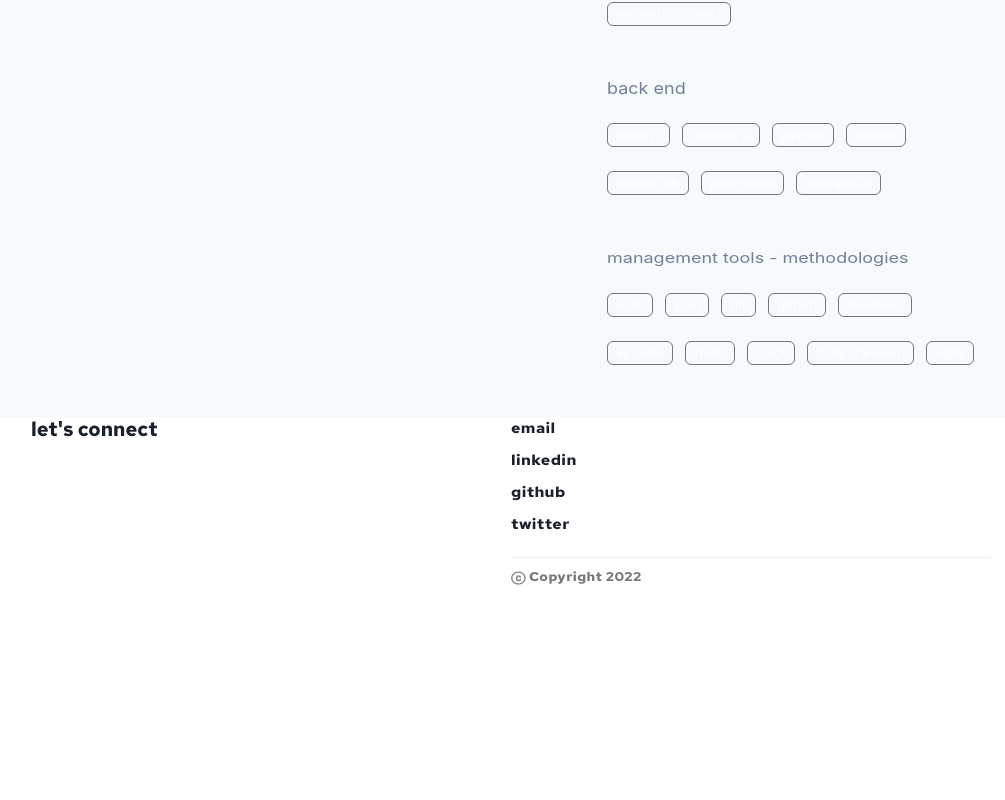
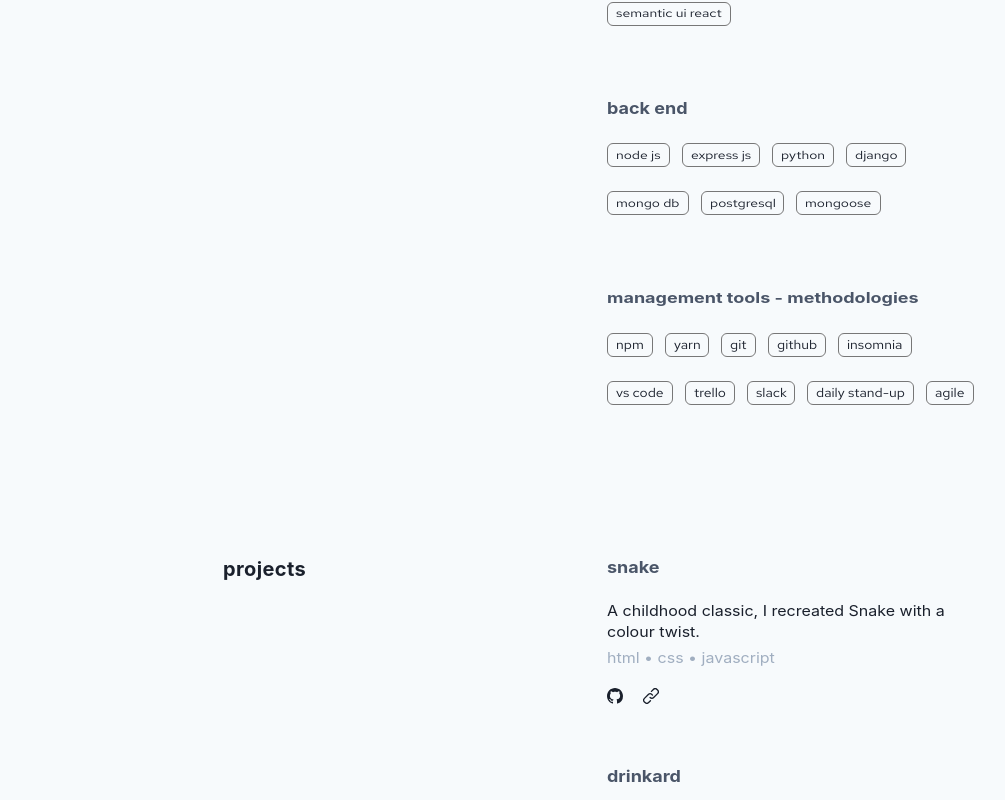
Before and after one commit to adrianp2021/new-portfolio, a Next.js app in the folder my-app/: page / in a window 1280 px wide. Shown: the part 1820-2620 px from the top of the page, without its empty margins (129-1134 px from the left). Before the commit the page ends 2415 px from the top, so only its background shows below. Built offline with nearby package versions, Linux system fonts and the light colour scheme.

Commit message:
projects component

```diff
--- a/my-app/Components/Sections/career.js
+++ b/my-app/Components/Sections/career.js
@@ -61,12 +61,11 @@ const Career = () => {
             {jobs.map((job, i) => {
               return (
                 <>
-                  <Box key={i} mb={10}>
+                  <Box key={i} pb={"60px"}>
                     <Heading
                       transform="scaleY(.9)"
                       fontSize={["18px"]}
-                      fontWeight="400"
-                      color="gray.500"
+                      color="gray.600"
                     >
                       {job.name}
                     </Heading>
@@ -90,7 +89,6 @@ const Career = () => {
                       </Box>
                     </Box>
                   </Box>
-                  {/* <Divider my={10} borderColor="gray.500"/> */}
                 </>
               );
             })}
--- a/my-app/Components/Sections/projects.js
+++ b/my-app/Components/Sections/projects.js
@@ -0,0 +1,123 @@
+import {
+  Flex,
+  Box,
+  Heading,
+  Text,
+  Icon,
+  useColorModeValue,
+} from "@chakra-ui/react";
+
+import { LinkIcon } from "@chakra-ui/icons";
+
+const Projects = () => {
+  const projects = [
+    {
+      name: "snake",
+      description:
+        "A childhood classic, I recreated Snake with a colour twist.",
+      tech: "html • css • javascript",
+      githubRepo: "https://github.com/adrianp2021/SEI-Project-1",
+      deployed: "https://adrianp2021.github.io/SEI-Project-1/",
+    },
+    {
+      name: "drinkard",
+      description: "Holiday application which hosts a variety of 25 cocktails.",
+      tech: "html • css • react • axios • bulma • api",
+      githubRepo: "https://github.com/adrianp2021/SEI-Project-2",
+      deployed: "https://drinkard.netlify.app/",
+    },
+    {
+      name: "trust pistis",
+      description:
+        "Application based on TrustPilot, with Greek mythology theme.",
+      tech: "mongo db • express • react • node js",
+      githubRepo: "https://github.com/adrianp2021/SEI-Project-3",
+      deployed: "https://whispering-coast-70189.herokuapp.com/",
+    },
+    {
+      name: "crumble",
+      description:
+        "A dating app which matches users to others based on same interests.",
+      tech: "react • django • python • postgresql • bulma",
+      githubRepo: "https://github.com/adrianp2021/SEI-Project-4",
+      deployed: "https://github.com/adrianp2021/SEI-Project-4",
+    },
+  ];
+
+  const bgColor = useColorModeValue("gray.50", "blackAlpha.800");
+
+  return (
+    <Box
+      w="100vw"
+      h={["100%"]}
+      px={[0, 0, 10, 40]}
+      bg={bgColor}
+      display={["block", "block", "flex", "flex"]}
+      justifyContent="flex-end"
+    >
+      <Box w="40%" display="flex" px={[5, 5, 0]} mb={[10, 10, 0, 0]}>
+        <Heading fontSize={["20px"]} fontWeight="700" letterSpacing={0.4}>
+          projects
+        </Heading>
+      </Box>
+
+      <Box w={["100%", "100%", "40%"]} textAlign="start" px={[5, 5, 0]}>
+        <Box>
+          {projects.map((project, i) => {
+            return (
+              <>
+                <Box pb={"60px"}>
+                  <Heading
+                    transform="scaleY(.9)"
+                    fontSize={["18px"]}
+                    color="gray.600"
+                  >
+                    {project.name}
+                  </Heading>
+                  <Text transform="scaleY(.9)" pt={5}>
+                    {project.description}
+                  </Text>
+
+                  <Text transform="scaleY(.9)" fontSize="16px" color="gray.400">
+                    {project.tech}
+                  </Text>
+                  <Flex mt={3}>
+                    <Box _hover={[{ color: "#777" }]} transition="0.2s ease-in">
+                      <a
+                        href={project.githubRepo}
+                        target="_blank"
+                        rel="noreferrer"
+                      >
+                        <Icon viewBox="0 0 200">
+                          <path
+                            fill="currentColor"
+                            d="M8 0C3.58 0 0 3.58 0 8c0 3.54 2.29 6.53 5.47 7.59.4.07.55-.17.55-.38 0-.19-.01-.82-.01-1.49-2.01.37-2.53-.49-2.69-.94-.09-.23-.48-.94-.82-1.13-.28-.15-.68-.52-.01-.53.63-.01 1.08.58 1.23.82.72 1.21 1.87.87 2.33.66.07-.52.28-.87.51-1.07-1.78-.2-3.64-.89-3.64-3.95 0-.87.31-1.59.82-2.15-.08-.2-.36-1.02.08-2.12 0 0 .67-.21 2.2.82.64-.18 1.32-.27 2-.27.68 0 1.36.09 2 .27 1.53-1.04 2.2-.82 2.2-.82.44 1.1.16 1.92.08 2.12.51.56.82 1.27.82 2.15 0 3.07-1.87 3.75-3.65 3.95.29.25.54.73.54 1.48 0 1.07-.01 1.93-.01 2.2 0 .21.15.46.55.38A8.013 8.013 0 0 0 16 8c0-4.42-3.58-8-8-8z"
+                          />
+                        </Icon>
+                      </a>
+                    </Box>
+                    <Box
+                      mx={5}
+                      _hover={[{ color: "#777" }]}
+                      transition="0.2s ease-in"
+                    >
+                      <a
+                        href={project.deployed}
+                        target="_blank"
+                        rel="noreferrer"
+                      >
+                        <LinkIcon />
+                      </a>
+                    </Box>
+                  </Flex>
+                </Box>
+              </>
+            );
+          })}
+        </Box>
+      </Box>
+    </Box>
+  );
+};
+
+export default Projects;
--- a/my-app/Components/Sections/skills.js
+++ b/my-app/Components/Sections/skills.js
@@ -3,11 +3,9 @@ import {
   Box,
   Heading,
   Text,
-  Divider,
   useColorModeValue,
   Tag,
 } from "@chakra-ui/react";
-import Head from "next/head";
 
 const Skills = () => {
   const frontEnd = [
@@ -138,10 +136,9 @@ const Skills = () => {
       bg={bgColor}
       display={["block", "block", "flex", "flex"]}
       justifyContent="flex-end"
-      // border="1px solid yellow"
-      pt={20}
+      py={20}
     >
-      <Box w="40%" display="flex" px={[5, 5, 0]} mb={[10, 10, 0, 0]} >
+      <Box w="40%" display="flex" px={[5, 5, 0]} mb={[10, 10, 0, 0]}>
         <Heading fontSize={["20px"]} fontWeight="700" letterSpacing={0.4}>
           skills
         </Heading>
@@ -153,13 +150,12 @@ const Skills = () => {
         fontWeight="600"
         px={[5, 5, 0]}
       >
-        <Flex display="block" mb={10}>
+        <Flex display="block" pb={"60px"}>
           <Box w="100%" color="white" mb={3}>
             <Heading
               transform="scaleY(.9)"
               fontSize={["18px"]}
-              fontWeight="400"
-              color="gray.500"
+              color="gray.600"
             >
               front end
             </Heading>
@@ -175,16 +171,15 @@ const Skills = () => {
                         key={i}
                         mr={3}
                         my={3}
-                        color="white"
                         borderRadius="md"
                         bg="none"
                         border=".1px solid #777"
-                        _hover={[{ color: "#777" }]}
                       >
                         <Text
                           transform="scaleY(.8)"
                           transition="0.2s ease-in"
                           fontFamily="Red Hat Text, sans-serif"
+                          _hover={[{ color: "#777" }]}
                         >
                           {skill.name}
                         </Text>
@@ -197,13 +192,12 @@ const Skills = () => {
           </Box>
         </Flex>
 
-        <Flex display="block" mb={10}>
-          <Box w="100%" color="white" mb={3}>
+        <Flex display="block" pb={"60px"}>
+          <Box w="100%" mb={3}>
             <Heading
               transform="scaleY(.9)"
               fontSize={["18px"]}
-              fontWeight="400"
-              color="gray.500"
+              color="gray.600"
             >
               back end
             </Heading>
@@ -219,16 +213,15 @@ const Skills = () => {
                         key={i}
                         mr={3}
                         my={3}
-                        color="white"
                         borderRadius="md"
                         bg="none"
                         border=".1px solid #777"
-                        _hover={[{ color: "#777" }]}
                       >
                         <Text
                           transform="scaleY(.8)"
                           transition="0.2s ease-in"
                           fontFamily="Red Hat Text, sans-serif"
+                          _hover={[{ color: "#777" }]}
                         >
                           {skill.name}
                         </Text>
@@ -241,13 +234,12 @@ const Skills = () => {
           </Box>
         </Flex>
 
-        <Flex display="block" mb={10}>
+        <Flex display="block" pb={"60px"}>
           <Box w="100%" color="white" mb={3}>
             <Heading
               transform="scaleY(.8)"
               fontSize={["18px"]}
-              fontWeight="400"
-              color="gray.500"
+              color="gray.600"
             >
               management tools - methodologies
             </Heading>
@@ -263,16 +255,15 @@ const Skills = () => {
                         key={i}
                         mr={3}
                         my={3}
-                        color="white"
                         borderRadius="md"
                         bg="none"
                         border=".1px solid #777"
-                        _hover={[{ color: "#777" }]}
                       >
                         <Text
                           transform="scaleY(.9)"
                           transition="0.2s ease-in"
                           fontFamily="Red Hat Text, sans-serif"
+                          _hover={[{ color: "#777" }]}
                         >
                           {skill.name}
                         </Text>
--- a/my-app/pages/index.js
+++ b/my-app/pages/index.js
@@ -6,7 +6,8 @@ import { Flex, Box, Text, useColorModeValue } from "@chakra-ui/react";
 
 import Navbar from "../Components/Layout/Navbar";
 import Career from "../Components/Sections/career";
-import SkillsSet from "../Components/Sections/skills";
+import Skills from "../Components/Sections/skills";
+import Projects from "../Components/Sections/projects";
 
 export default function Home() {
   const bgColor = useColorModeValue("gray.50", "blackAlpha.800");
@@ -62,7 +63,8 @@ export default function Home() {
       </Flex>
 
       <Career />
-      <SkillsSet/>
+      <Skills />
+      <Projects />
     </Box>
   );
 }
```
